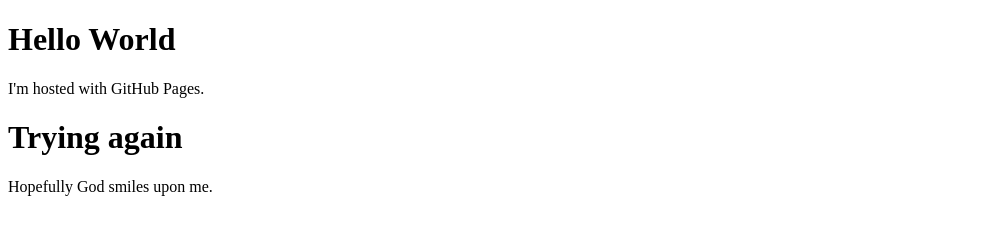
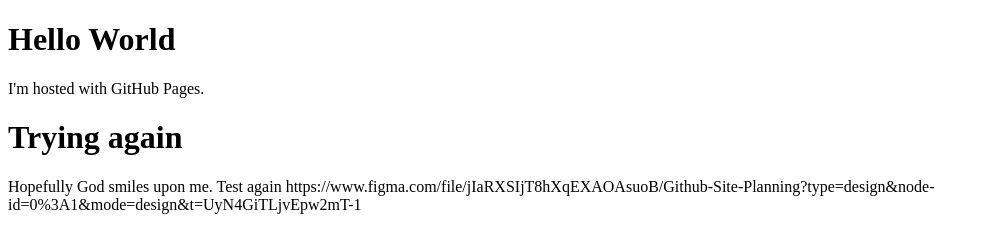
Before and after one commit to dylpickles/defunct, a plain HTML site: page index.html in a window 1280 px wide. Shown: the whole page, without its empty margins (0-984 px from the left). Drawn offline with Linux system fonts and the light colour scheme.

```diff
--- a/index.html
+++ b/index.html
@@ -6,6 +6,11 @@
 
 
 <h1>Trying again</h1>
-<p>Hopefully God smiles upon me.</p>
+<p>
+    Hopefully God smiles upon me.
+    Test again
+    https://www.figma.com/file/jIaRXSIjT8hXqEXAOAsuoB/Github-Site-Planning?type=design&node-id=0%3A1&mode=design&t=UyN4GiTLjvEpw2mT-1
+</p>
+
 </body>
 </html>
```
